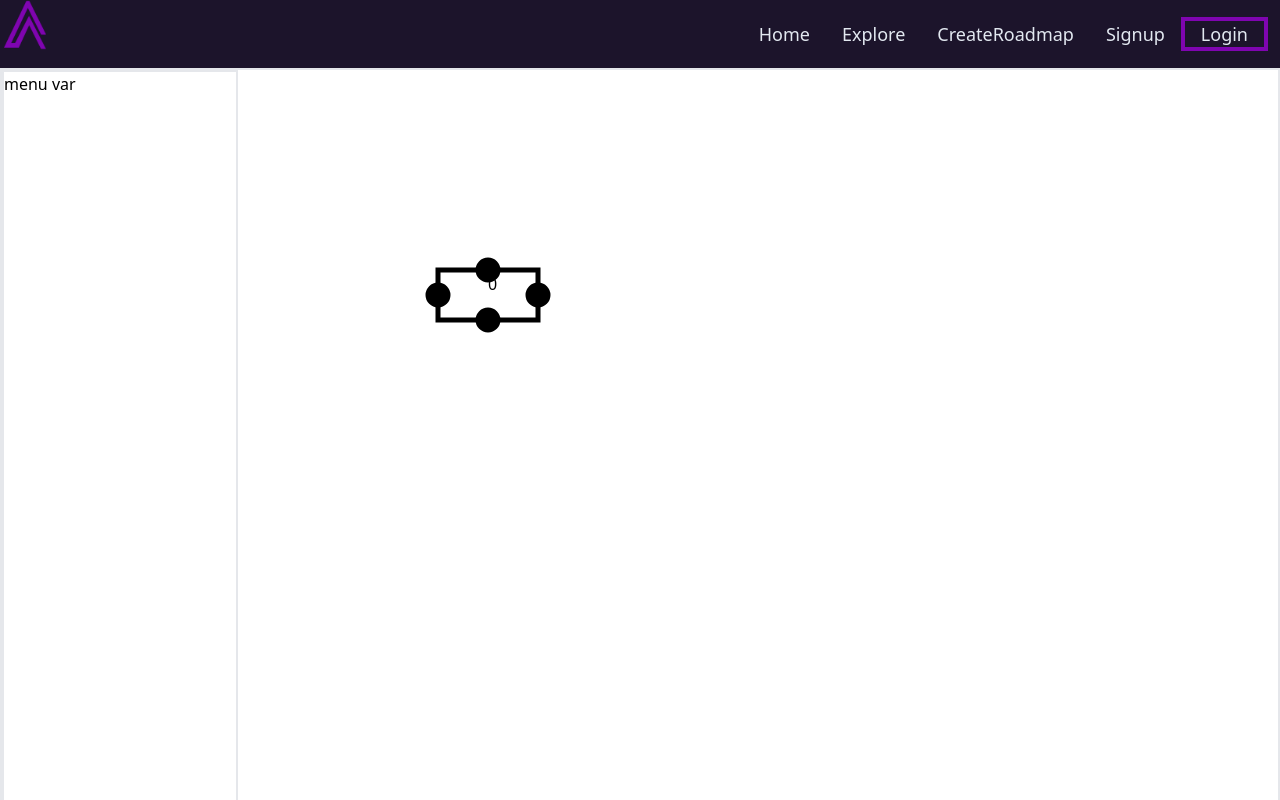
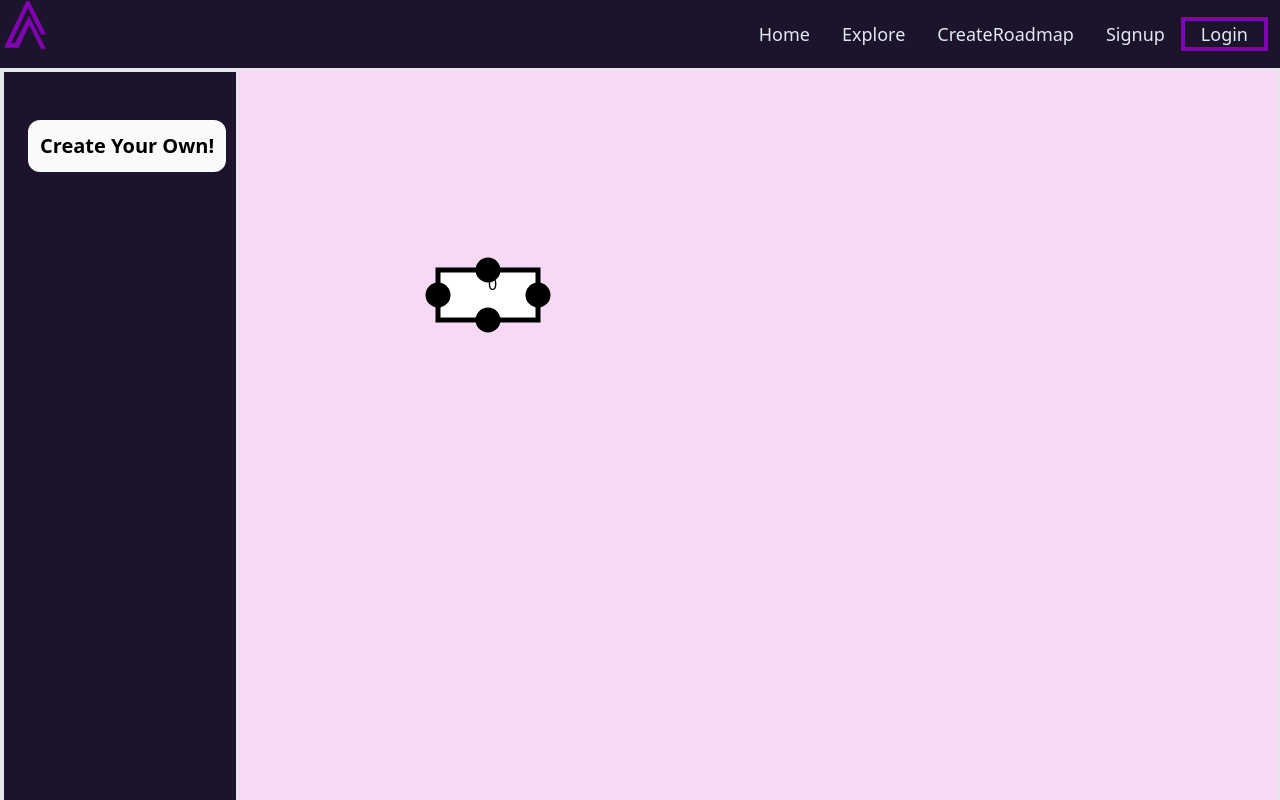
Before and after one commit to UT-Asema/Frontend, a React (Vite) app: page /Roadmap in a window 1280 px wide. Built offline with nearby package versions, Linux system fonts and the light colour scheme.

Commit message:
(Create 11/12/2022 7:48) Created template for the Roadmap section

```diff
--- a/src/Pages/Roadmap/Roadmap.jsx
+++ b/src/Pages/Roadmap/Roadmap.jsx
@@ -63,9 +63,9 @@ const ShowRoadmap = () => {
   };
 
   return (
-    <div className="border-2 h-full w-full flex">
-      <div className="w-72 h-full border-2 ">
-        <div>menu var</div>
+    <div className="border-2 h-full w-full flex bg-[#f6d9f3]">
+      <div className="w-72 h-full border-2 bg-[#1D142C]">
+        <div className="relative left-6 top-12 font-sans bg-gray-50 inline-block text-center justify-center font-bold text-xl rounded-xl p-3">Create Your Own!</div>
       </div>
       <div className="w-full h-full">
         <svg
@@ -82,28 +82,9 @@ const ShowRoadmap = () => {
       {showDetails && (
         <div
           id="data-div"
-          className=" border-2 border-black bg-green-600 absolute right-0 w-60 h-full"
+          className=" border-2 border-black bg-white shadow-xl absolute text-center right-0 w-fit h-full"
         >
-          {!editing && CanEdit && (
-            <button
-              onClick={() => {
-                toggleEdit();
-              }}
-            >
-              Edit data
-            </button>
-          )}
-          {editing && (
-            <button
-              onClick={() => {
-                toggleEdit();
-              }}
-            >
-              Save changes
-            </button>
-          )}
-
-          {DetailsID}
+          {/* {DetailsID} */}
           {!editing && (
             <>
               <div className="title">--{node.resources.title}</div>
@@ -122,6 +103,7 @@ const ShowRoadmap = () => {
                     changeTitle(e.target.value);
                   }}
                   className="title"
+                  class="border-2 border-rose-500"
                 />
               </div>
               <div className=" m-10">
@@ -134,6 +116,7 @@ const ShowRoadmap = () => {
                     changeParagraph(e.target.value);
                   }}
                   className="paragraph"
+                  class="border-2 border-rose-500"
                 />
               </div>
               <div className=" m-10">
@@ -145,9 +128,30 @@ const ShowRoadmap = () => {
                     changeLink(e.target.value);
                   }}
                   className="Links"
+                  class="border-2 border-rose-500"
                 />
               </div>
             </>
+          )}
+          {editing && (
+            <button
+              onClick={() => {
+                toggleEdit();
+              }}
+              class="borde-2 py-1 w-36 justify-center hover:scale-110 duration-300 rounded-md hover:text-white border-[#ba45b4] bg-[#ba45b4] font-semibold"
+            >
+              Save changes
+            </button>
+          )}
+          {!editing && CanEdit && (
+            <button
+              onClick={() => {
+                toggleEdit();
+              }}
+              class="borde-2 m-14 w-36 py-1 hover:scale-110 duration-300 justify-center rounded-md hover:text-white border-[#ba45b4] bg-[#ba45b4] font-semibold"
+            >
+              Edit data
+            </button>
           )}
         </div>
       )}
```
